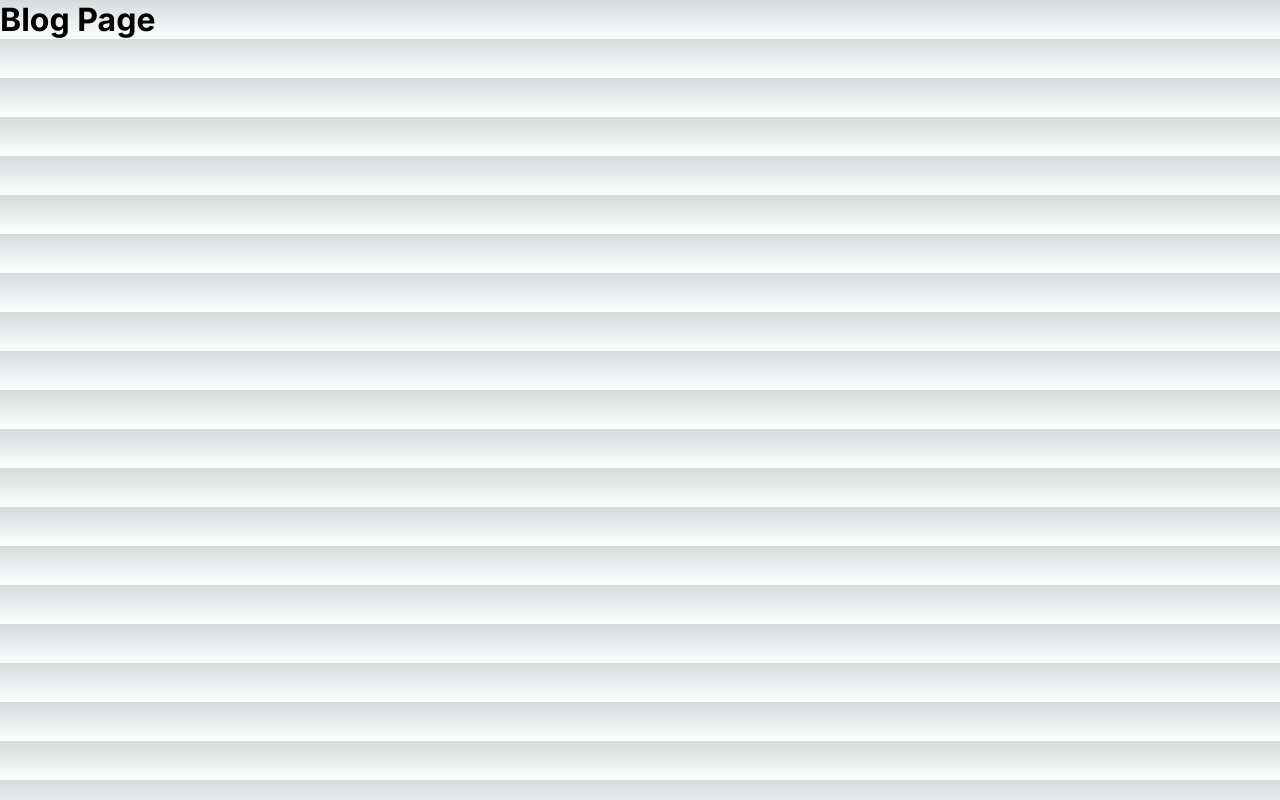
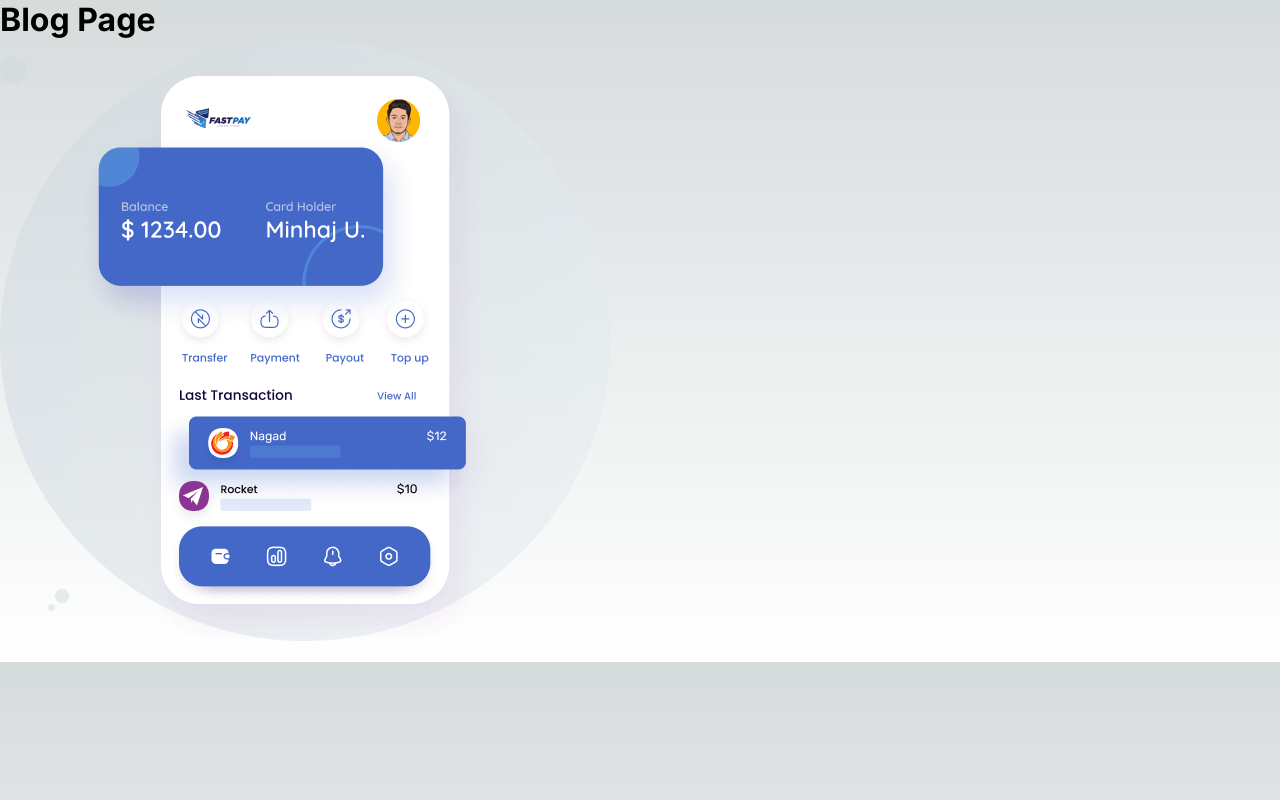
Before and after one commit to RazelRaz/Nextjs-deep-dive, a Next.js app: page /blog in a window 1280 px wide. Built offline with nearby package versions, Linux system fonts and the light colour scheme.

Commit message:
Working With Static Asset Inside Public

```diff
--- a/app/blog/page.js
+++ b/app/blog/page.js
@@ -4,6 +4,8 @@ const page = () => {
     return (
         <div>
             <h1>Blog Page</h1>
+            <img src='images/hero-mock.png' alt='image' />
+
         </div>
     );
 };
```
Also changed, not shown: app/page.jsx (renamed from app/page.js), public/images/hero-mock.png (added).
